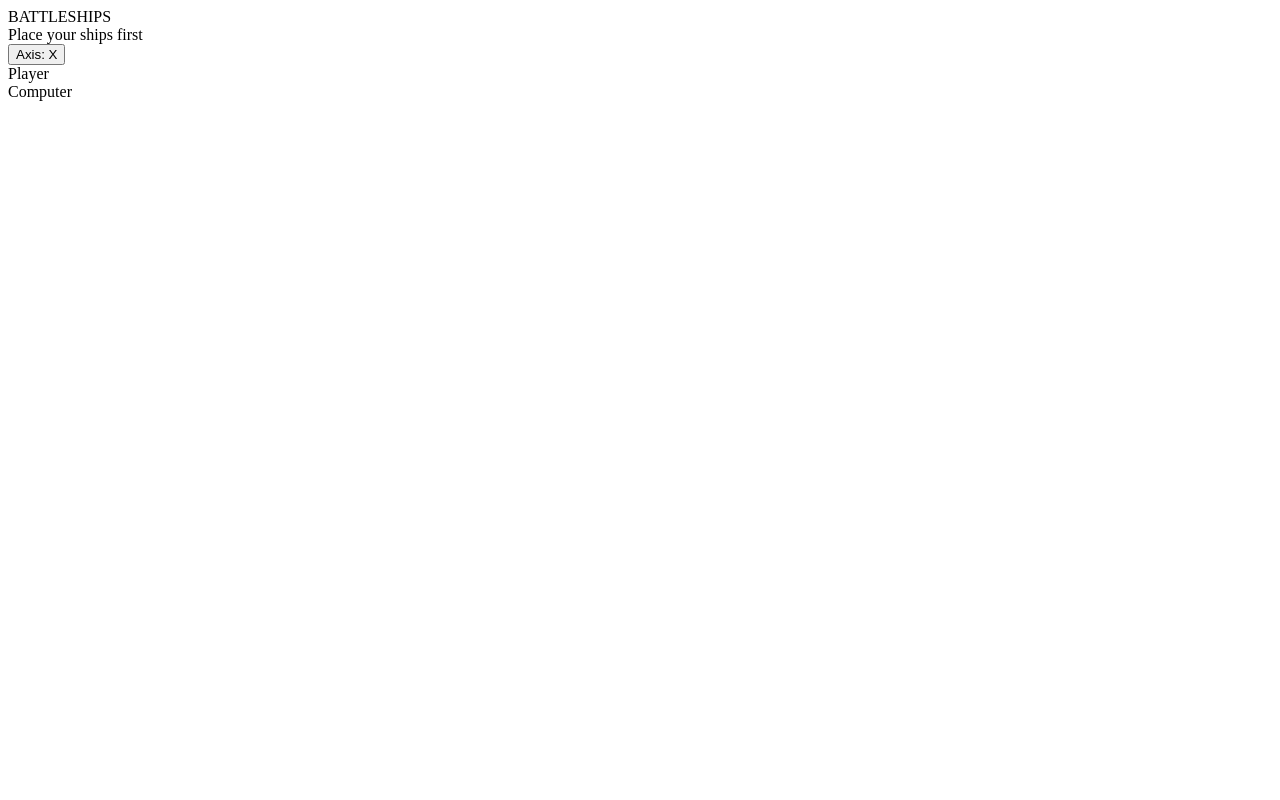
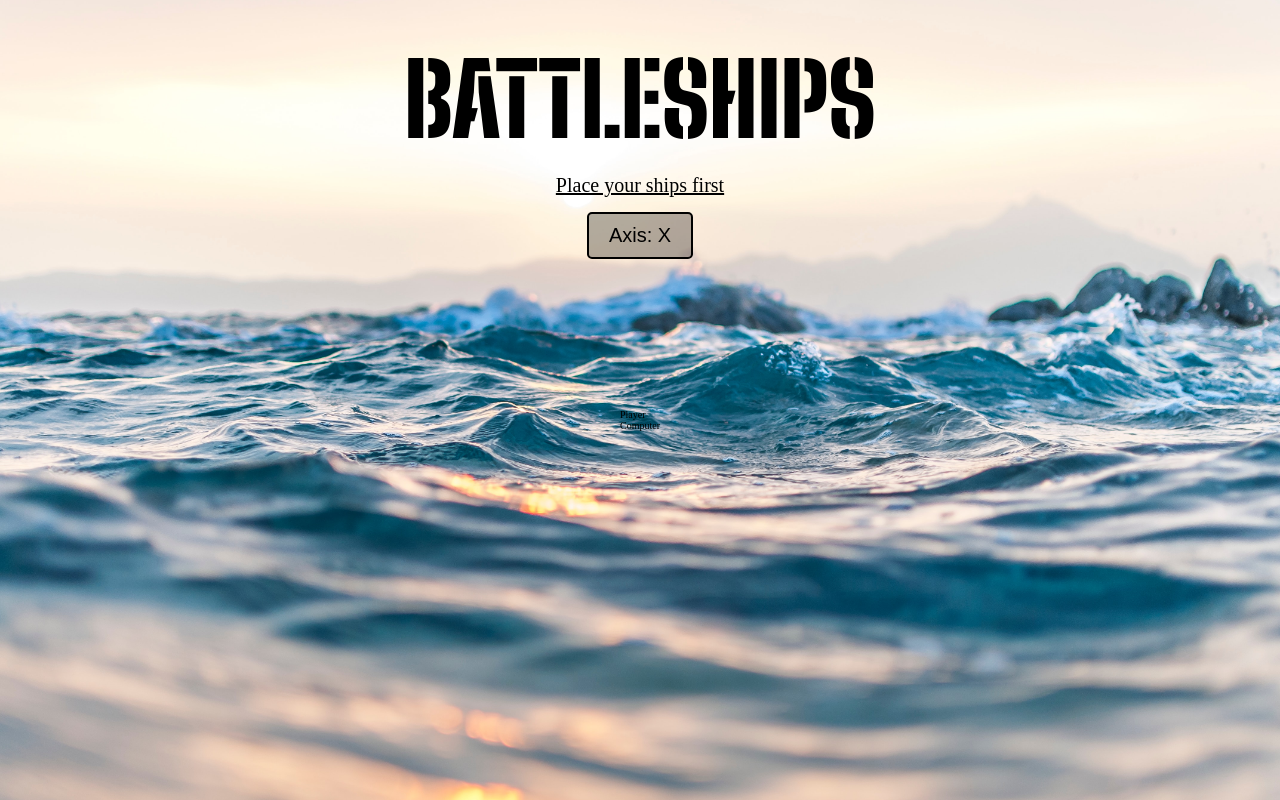
Before and after one commit to GBN6/Battleships, a website: page dist/index.html in a window 1280 px wide. Drawn offline with Linux system fonts and the light colour scheme; a web font is replaced by a local one.

Commit message:
Add initila header styling

```diff
--- a/dist/index.html
+++ b/dist/index.html
@@ -7,12 +7,9 @@
     <title>Battleships</title>
     <script src="main.js" defer></script>
     <link rel="stylesheet" href="style.css">
-    <link rel="preconnect" href="https://fonts.googleapis.com" />
-    <link rel="preconnect" href="https://fonts.gstatic.com" crossorigin />
-    <link
-      href="https://fonts.googleapis.com/css2?family=Big+Shoulders+Stencil+Text:wght@400;700;900&family=Poppins:wght@400;700;900&display=swap"
-      rel="stylesheet"
-    />
+    <link rel="preconnect" href="https://fonts.googleapis.com">
+    <link rel="preconnect" href="https://fonts.gstatic.com" crossorigin>
+    <link href="https://fonts.googleapis.com/css2?family=Big+Shoulders+Stencil+Display:wght@900&display=swap" rel="stylesheet">
 </head>
 <body>
     <div class="header">
--- a/dist/style.css
+++ b/dist/style.css
@@ -0,0 +1,53 @@
+*,
+*::before,
+*::after {
+  box-sizing: border-box;
+  padding: 0;
+  margin: 0;
+}
+
+html {
+    box-sizing: border-box;
+    font-size: 62.5%;
+    /* 1 rem = 10 px (browser default is 16) */
+}
+
+body {
+    min-height: 100vh;
+    padding: 4rem;
+    background-image: url(./bg.jpg);
+    /* background-image: linear-gradient(to right, rgb(0, 0, 0, 0.6), rgb(0, 0, 0, 0.6)), url(./bg.jpg); */
+    background-size: cover;
+    background-repeat: no-repeat;
+    background-position: center;
+    display: flex;
+    flex-direction: column;
+    align-items: center;
+}
+
+.header {
+    display: flex;
+    flex-direction: column;
+    align-items: center;
+    gap: 15px;
+    margin-bottom: 15rem;
+}
+
+.header .title {
+    font-size: 10rem;
+    font-family: 'Big Shoulders Stencil Display', cursive;
+}
+
+.header .player-instructions {
+    font-size: 2rem;
+    text-decoration-line: underline;
+}
+
+.btn-axis {
+    background-color: rgb(0, 0, 0, 0.3);
+    border-radius: 5px;
+    font-size: 2rem;
+    padding: 1rem 2rem;
+    border: 2px solid black;
+
+}
```
Also changed, not shown: dist/bg.jpg (added).
